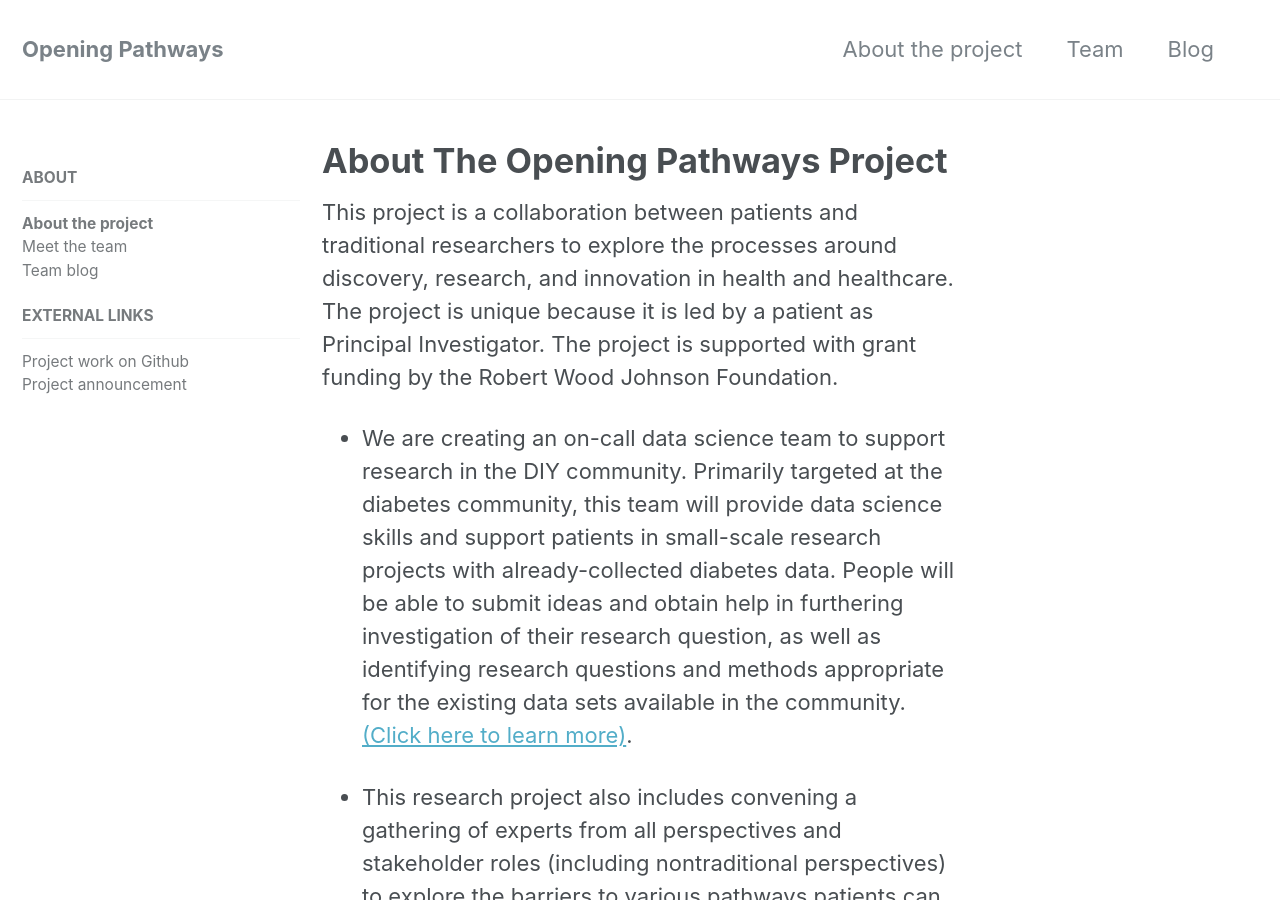
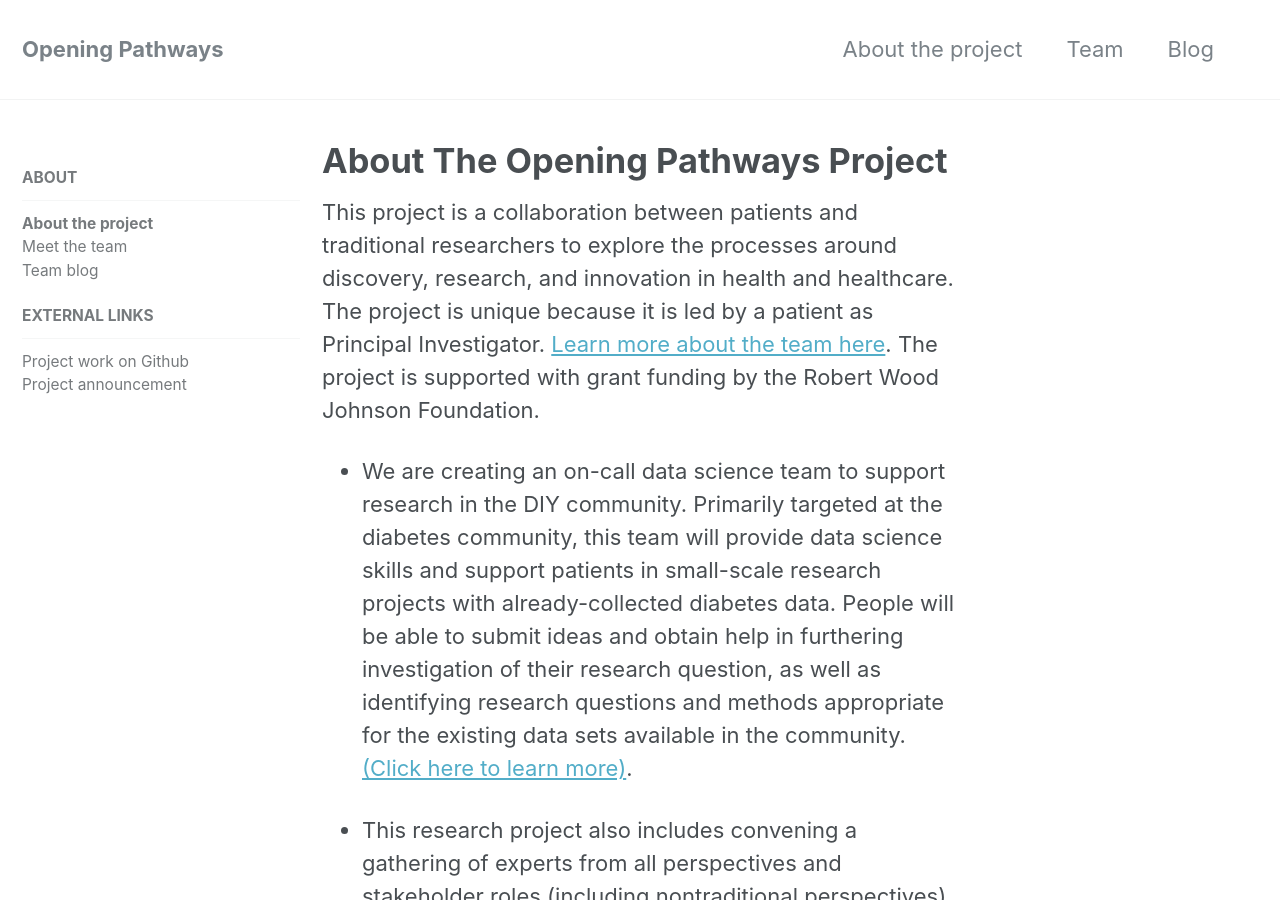
Before and after one commit to opening-pathways/website, a Jekyll site: the page built from _pages/about.md, in a window 1280 px wide and 900 px high. Built offline with Jekyll 4.4.1, drawn with Linux system fonts in a browser that asks for light colours.

Commit message:
Add meet the team link to About page

```diff
--- a/_pages/about.md
+++ b/_pages/about.md
@@ -5,7 +5,7 @@
 permalink: /about
 ---
 
-This project is a collaboration between patients and traditional researchers to explore the processes around discovery, research, and innovation in health and healthcare. The project is unique because it is led by a patient as Principal Investigator. The project is supported with grant funding by the Robert Wood Johnson Foundation.
+This project is a collaboration between patients and traditional researchers to explore the processes around discovery, research, and innovation in health and healthcare. The project is unique because it is led by a patient as Principal Investigator. [Learn more about the team here](/meet-the-team). The project is supported with grant funding by the Robert Wood Johnson Foundation.
 
 * We are creating an on-call data science team to support research in the DIY community. Primarily targeted at the diabetes community, this team will provide data science skills and support patients in small-scale research projects with already-collected diabetes data. People will be able to submit ideas and obtain help in furthering investigation of their research question, as well as identifying research questions and methods appropriate for the existing data sets available in the community. [(Click here to learn more)](http://openingpathways.org/work-with-data-science-team).
 
```
